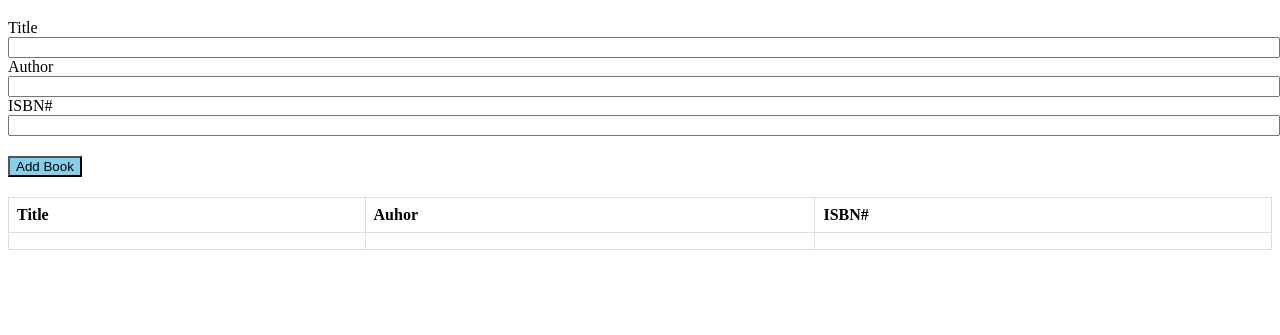
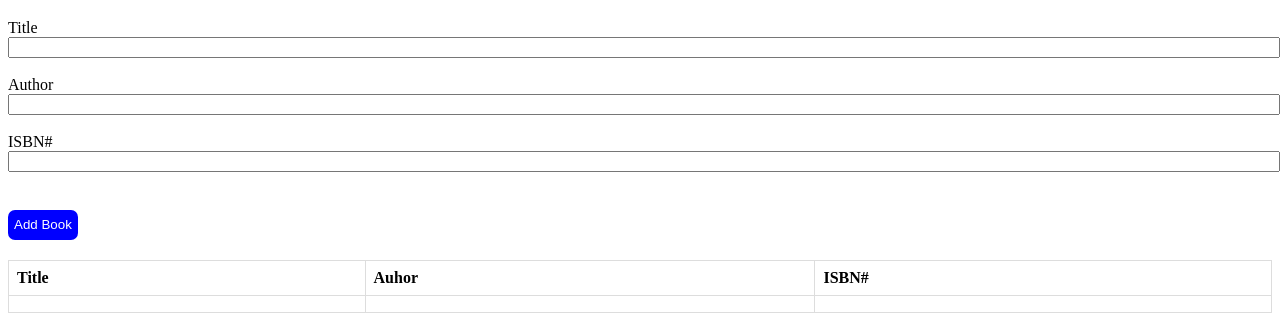
Before and after one commit to acciojob/book-list-Manisha2505, a website: page main.html in a window 1280 px wide. Shown: the part 61-396 px from the top of the page. Drawn offline with Linux system fonts and the light colour scheme.

Commit message:
created a submission

```diff
--- a/main.html
+++ b/main.html
@@ -12,13 +12,13 @@
 	<from method="Post" ></from>
 <div class="form-group">
 	<lable>Title</lable><br>
-	<input id="title" type="text"><br>
+	<input id="title" type="text"><br><br>
 
 	<lable>Author</lable><br>
-	<input id="author" type="text"><br>
+	<input id="author" type="text"><br><br>
 
 	<lable>ISBN#</lable><br>
-	<input id="isbn" type="text"><br>
+	<input id="isbn" type="text"><br><br>
 	<button id="submit" type="submit">Add Book</button></br>
 		<div class="tablediv">
 			<table id="book-list" class="table table-striped">
--- a/styles.css
+++ b/styles.css
@@ -6,8 +6,12 @@ h1{
 	height: 100%;
 }
 #submit{
-	background: skyblue;
-	border-radius: 5px
+	color: white;
+	border: none;
+	widh: 70px;
+	height: 30px;
+	background: blue;
+	border-radius: 7px;
 	padding: auto;
 	margin-top: 20px;
 }
```
